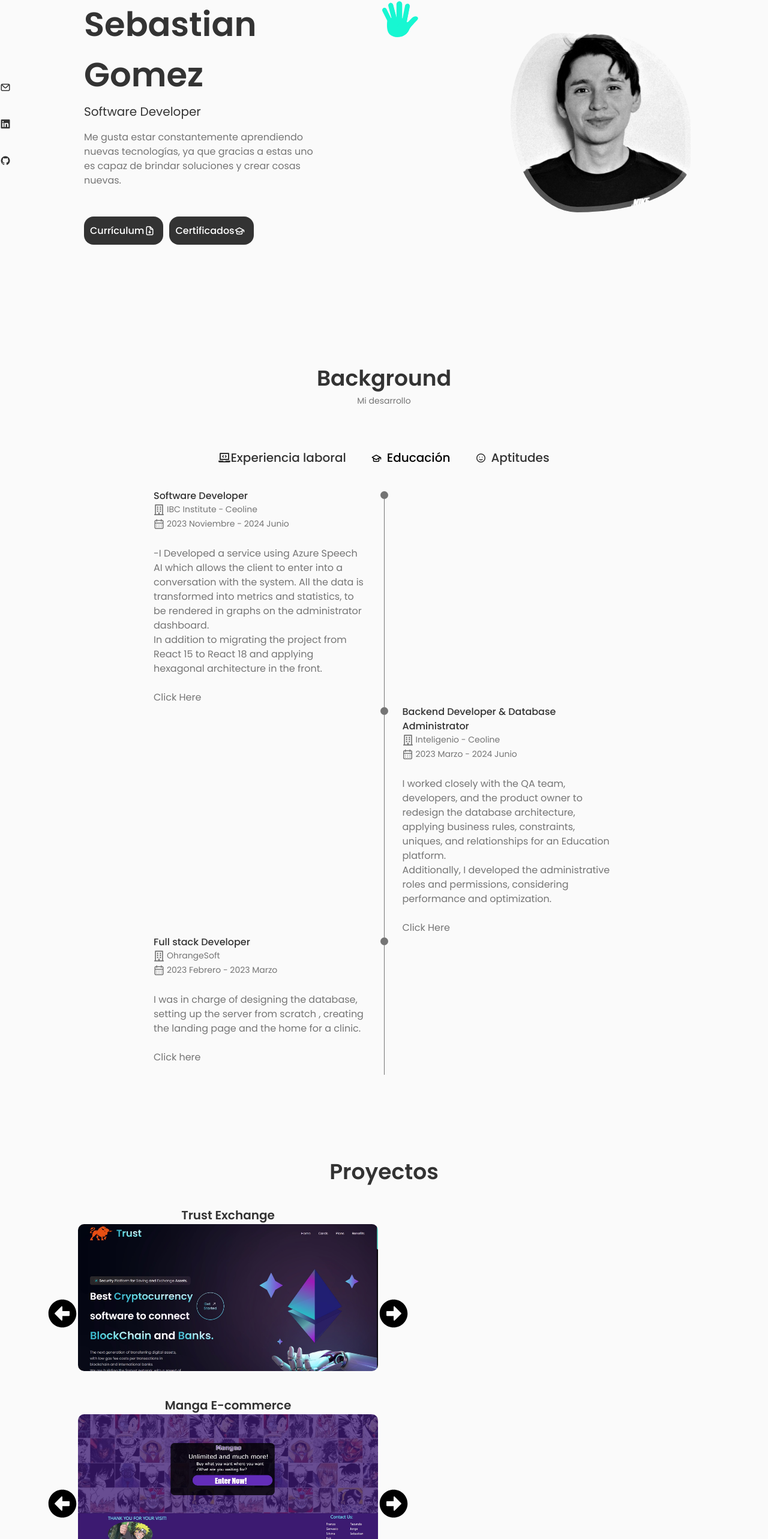
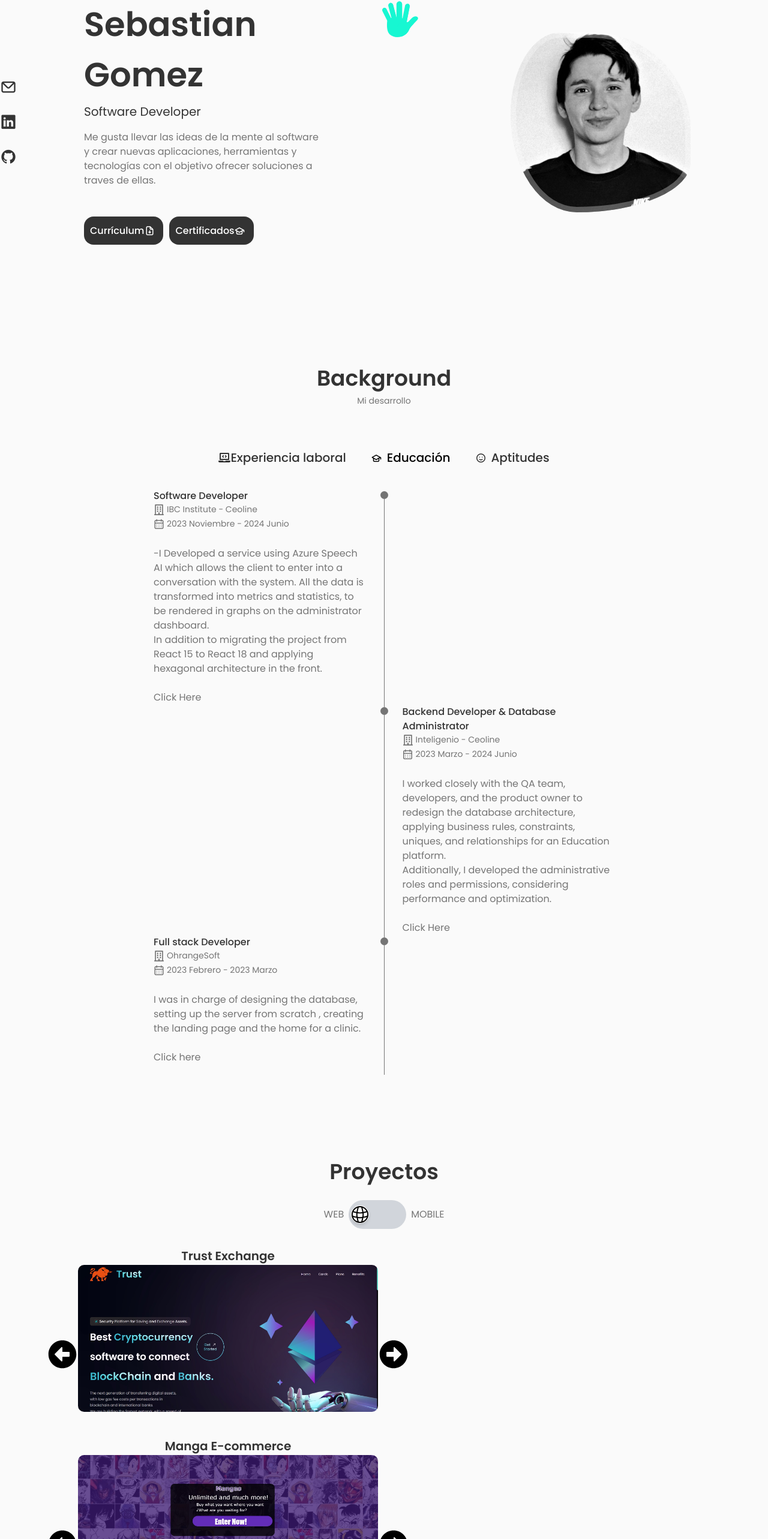
Before and after one commit to sebastiangs23/Portfolio, a React (Vite) app in the folder front/portfolio/: page / in a window 1280 px wide. Shown: the part 200-2766 px from the top of the page at 60% size. Built offline with nearby package versions, Linux system fonts and the light colour scheme.

Commit message:
feat(Feature): :sparkles: Radio button on projects, in a future could be web o mobile

```diff
--- a/front/portfolio/src/App.jsx
+++ b/front/portfolio/src/App.jsx
@@ -9,7 +9,7 @@ import "./App.css";
 function App() {
 
   return (
-    <>
+    <div>
       <Header />
 
       <main className="main" >
@@ -19,7 +19,7 @@ function App() {
         <Tecnologies/>
       </main>
 
-    </>
+    </div>
   )
 }
 
--- a/front/portfolio/src/assets/imagenesproyectos/imagenes.js
+++ b/front/portfolio/src/assets/imagenesproyectos/imagenes.js
@@ -49,9 +49,6 @@ export const SliderManga = [
         image: manga1
     },
     {
-        image: manga2
-    },
-    {
         image: manga3
     },
     {
--- a/front/portfolio/src/components/Desarrollo/Desarrollo.css
+++ b/front/portfolio/src/components/Desarrollo/Desarrollo.css
@@ -22,7 +22,7 @@
 }
 
 .qualification__button:hover {
-  background-color: aqua;
+  background-color: rgba(74, 253, 253, 0.899);
   border-radius: 10px;
 }
 
--- a/front/portfolio/src/components/Desarrollo/Desarrollo.jsx
+++ b/front/portfolio/src/components/Desarrollo/Desarrollo.jsx
@@ -293,13 +293,15 @@ function Education() {
                   Personal
                 </h3>
                 <ul>
-                  <li>Organizado</li>
+                  <li>Motivación personal</li>
+                  <li>Autodidacta</li>
+                  <li>Ética profesional</li>
+                  <li>Empatia y solidaridad</li>
                   <li>Responsable</li>
                   <li>Resiliencia</li>
-                  <li>Autodidacta</li>
-                  <li>Creativo</li>
-                  <li>Comprensivo</li>
-                  <li>Anlisis de Problemas</li>
+                  <li>Análisis de Problemas</li>
+                  <li>Aprendizaje continuo</li>
+
                 </ul>
               </div>
 
@@ -323,13 +325,14 @@ function Education() {
                   Equipo
                 </h3>
                 <ul className="pl-5">
-                  <li>Empatía</li>
-                  <li>Cooperativo</li>
-                  <li>GitFlow</li>
-                  <li>Metodología Scrum</li>
-                  <li>Resolución de Problemas</li>
+                  <li>Team Work Scrum</li>
+                  <li>Metodologías ágiles</li>
+                  <li>Proponer ídeas</li>
+                  <li>Gestión de tiempo</li>
+                  <li>Comunicación efectiva</li>
                   <li>Escucha Activa</li>
-                  <li>Flexibilidad</li>
+                  <li>Capacitar</li>
+                  <li>Adaptabilidad y flexibilidad</li>
                 </ul>
               </div>
             </div>
--- a/front/portfolio/src/components/Header/Header.css
+++ b/front/portfolio/src/components/Header/Header.css
@@ -8,6 +8,6 @@
 }
 
 .secciones:hover{
-    background-color: aqua;
+    background-color: rgba(74, 253, 253, 0.899);
     border-radius: 5px;
 }
--- a/front/portfolio/src/components/Header/Header.jsx
+++ b/front/portfolio/src/components/Header/Header.jsx
@@ -1,18 +1,11 @@
 import React from "react";
 import "./Header.css";
-
-import { AiFillHome, AiFillMessage } from "react-icons/ai";
-import { BsFillPersonFill } from "react-icons/bs";
-import { FaRocket, FaGraduationCap } from "react-icons/fa";
 import { navLinks } from "../constants";
 import { useState } from "react";
-import menu from "../../assets/menu.svg";
-import close from "../../assets/close.svg";
 import english from "../../assets/languages/united-states.svg";
 import spanish from "../../assets/languages/spain.svg";
 
 function Header() {
-  const [toggle, setToggle] = useState(false);
   const [language, setLanguage] = useState('spanish');
 
   const toggleLanguageButton = () => {
@@ -28,7 +21,7 @@ function Header() {
                        text-[42px]  ss:leading-[100px] ml-5 "
       >
         <span className="text-gradient">
-          SG <br className="sm:block hidden" />
+          SGS <br className="sm:block hidden" />
         </span>
       </h1>
 
@@ -45,20 +38,6 @@ function Header() {
           </li>
         ))}
       </ul>
-
-      {/* <div class="border border-gray-500 rounded-lg p-4">
-        <div class="flex">
-          <span class="">Spanish</span>
-          <img src={spanish} class="w-[30px] h-[30px] " />
-        </div>
-
-        <div class="flex">
-          <span class="">English</span>
-          <img src={english} class="w-[30px] h-[30px] " />
-        </div>
-      </div> */}
-
-
 
       <span className={`transition-opacity duration-200 ease-in-out opacity-100 mr-2`}>
         SP
--- a/front/portfolio/src/components/Home/Home.css
+++ b/front/portfolio/src/components/Home/Home.css
@@ -12,12 +12,21 @@
 }
 
 .home__social-icon{
-    font-size: 30px;
+    display: flex;
+    align-items: center;
+    justify-content: center;
+    min-width: 30px;
     color: var(--title-color);
 }
 
+
+.uil-social-icons{
+    font-size: 28px;
+    padding-right: 4px;
+}
+
 .home__social-icon:hover{
-    background-color: aqua;
+    background-color: rgba(74, 253, 253, 0.899);
     border-radius: 5px;
 }
 
--- a/front/portfolio/src/components/Proyectos/Proyectos.jsx
+++ b/front/portfolio/src/components/Proyectos/Proyectos.jsx
@@ -1,47 +1,87 @@
-import React from 'react'
-import { ImageSlider } from './ImageSlider';
-import { SliderData, SliderManga, SliderPi, SliderBlender } from '../../assets/imagenesproyectos/imagenes';
+import React, { useState } from "react";
+import { ImageSlider } from "./ImageSlider";
+import {
+  SliderData,
+  SliderManga,
+  SliderPi,
+  SliderBlender,
+} from "../../assets/imagenesproyectos/imagenes";
+import phone from "../../assets/projects/phone.svg";
+import web from "../../assets/projects/web.svg";
 import "./slider.css";
 
 function Proyectos() {
-    return (
-        <section className='section__projects' id='projectos'>
-            <h2 className='section__title' >Proyectos</h2>
+  const [type, setType] = useState("web");
 
-            <div className='contenedor-proyectos'>
-                <div className='contenedor-individual'>
-                    <div className='subtitle__project'> <h3>Trust Exchange</h3> </div>
-                    <div className='contenedor-cadauno'>
-                        <ImageSlider slides={SliderData} />
-                    </div>
-                </div>
+  const toggleTypeButton = () => {
+    setType((prevType) => (prevType === "web" ? "phone" : "web"));
+  };
 
-                <div className='contenedor-individual'>
-                    <div className='subtitle__project'> <h3>Manga E-commerce</h3> </div>
-                    <div className='contenedor-cadauno'>
-                        <ImageSlider slides={SliderManga} />
-                    </div>
-                </div>
+  return (
+    <section className="section__projects" id="projectos">
+      <h2 className="section__title">Proyectos</h2>
 
-                <div className='contenedor-individual'>
-                    <div className='subtitle__project'> <h3>Proyecto Individual (Henry)</h3> </div>
-                    <div className='contenedor-cadauno'>
-                        <ImageSlider slides={SliderPi} />
-                    </div>
-                </div>
+      {/* RADIO BUTTOM */}
+      <div className="flex justify-center items-center mt-5 ">
+        <span
+          className={`transition-opacity duration-200 ease-in-out opacity-100 mr-2`}
+        >
+          WEB
+        </span>
 
+        <div
+          className="flex items-center cursor-pointer"
+          onClick={toggleTypeButton}
+        >
+          <div
+            className={`relative w-24 h-12 flex items-center bg-gray-300 rounded-full p-1 transition-all duration-300 ease-in-out ${
+              type === "phone" ? "justify-end" : "justify-start"
+            }`}
+          >
+            <img
+              src={type === "web" ? web : phone}
+              className="w-[30px] h-[30px] rounded-full bg-white shadow-md"
+              alt={type}
+            />
+          </div>
+        </div>
 
-                <div className='contenedor-individual'>
-                    <div className='subtitle__project'> <h3>Blender Desktop</h3> </div>
-                    <div className='contenedor-cadauno'>
-                        <ImageSlider slides={SliderBlender} />
-                    </div>
-                </div>
+        <span
+          className={`transition-opacity duration-200 ease-in-out opacity-100 ml-2`}
+        >
+          MOBILE
+        </span>
+      </div>
 
+      {type == "web" ? (
+        <div className="contenedor-proyectos">
+          <div className="contenedor-individual">
+            <div className="subtitle__project">
+              {" "}
+              <h3>Trust Exchange</h3>{" "}
             </div>
+            <div className="contenedor-cadauno">
+              <ImageSlider slides={SliderData} />
+            </div>
+          </div>
 
-        </section>
-    )
+          <div className="contenedor-individual">
+            <div className="subtitle__project">
+              {" "}
+              <h3>Manga E-commerce</h3>{" "}
+            </div>
+            <div className="contenedor-cadauno">
+              <ImageSlider slides={SliderManga} />
+            </div>
+          </div>
+        </div>
+      ) : (
+        <div className="contenedor-proyectos">
+          <h2>ACA IRAN LOS MOBILES XD</h2>
+        </div>
+      )}
+    </section>
+  );
 }
 
-export default Proyectos
+export default Proyectos;
--- a/front/portfolio/src/components/Social/Data.jsx
+++ b/front/portfolio/src/components/Social/Data.jsx
@@ -1,9 +1,10 @@
-import React from 'react'
+import React from "react";
 
 function Data() {
   return (
-        <div className='home__data' >
-            <h1 className="flex home__title">Sebastian Gomez
+    <div className="home__data">
+      <h1 className="flex home__title">
+        Sebastian Gomez
         <svg
           width="65"
           height="65"
@@ -56,19 +57,31 @@ function Data() {
       </h1>
 
       <h3 className="home__subtitle">Software Developer</h3>
-            <p className="home__description">Me gusta estar constantemente aprendiendo nuevas tecnologías, ya que gracias a estas uno es capaz de brindar soluciones y crear cosas nuevas.  </p>
+      <p className="home__description">
+        Me gusta llevar las ideas de la mente al software y crear nuevas
+        aplicaciones, herramientas y tecnologías con el objetivo ofrecer soluciones a traves de
+        ellas.
+      </p>
 
-            <a href="https://drive.google.com/file/d/1zTZ1h8ziIaQ-Mm-_t9l4EGPOimGNnvDA/view" className='button button--flex' target="_black" >
+      <a
+        href="https://drive.google.com/file/d/1zTZ1h8ziIaQ-Mm-_t9l4EGPOimGNnvDA/view"
+        className="button button--flex"
+        target="_black"
+      >
         Currículum
         <i class="uil uil-file-download"></i>
       </a>
 
-            <a href="https://drive.google.com/file/d/1xsxKDW2RfFMTazRfRas4DRdTyf9Cohiw/view" className='button button--flex' target="_blank" >
+      <a
+        href="https://drive.google.com/file/d/1xsxKDW2RfFMTazRfRas4DRdTyf9Cohiw/view"
+        className="button button--flex"
+        target="_blank"
+      >
         Certificados
         <i class="uil uil-graduation-cap"></i>
       </a>
     </div>
-    )
+  );
 }
 
-export default Data
+export default Data;
--- a/front/portfolio/src/components/Social/Social.jsx
+++ b/front/portfolio/src/components/Social/Social.jsx
@@ -5,14 +5,14 @@ function Social() {
     return (
         <div className='home__social' >
             <a href="mailto:sebastiangs2309@gmail.com" className='home__social-icon' target="_blank" >
-                <i class="uil uil-envelope"></i>
+                <i class="uil-social-icons uil-envelope"></i>
             </a>
             <a href="https://www.linkedin.com/in/sebastiangomezsalinas/" className='home__social-icon' target="_blank" >
-                <i class="uil uil-linkedin"></i>
+                <i class="uil-social-icons uil-linkedin"></i>
             </a>
 
             <a href="https://github.com/sebastiangs23" className='home__social-icon' target="_blank" >
-                <i class="uil uil-github"></i>
+                <i class="uil-social-icons uil-github"></i>
             </a>
         </div>
     )
--- a/front/portfolio/src/components/Tecnologies/Tecnologies.jsx
+++ b/front/portfolio/src/components/Tecnologies/Tecnologies.jsx
@@ -136,8 +136,6 @@ function Tecnologies() {
 
             </div>
 
-
-
         </div>
     )
 }
--- a/front/portfolio/src/components/Tecnologies/tecnologies.css
+++ b/front/portfolio/src/components/Tecnologies/tecnologies.css
@@ -83,7 +83,7 @@
     position: absolute;
     width: 140px;
     height: 140px;
-    background: aqua;
+    background-color: rgba(74, 253, 253, 0.899);
     border-radius: 15px;
     z-index: -1;
     animation: 1s clockwise infinite;
```
Also changed, not shown: front/portfolio/src/assets/projects/phone.svg (added), front/portfolio/src/assets/projects/web.svg (added). Lines whose indentation alone changed are shown as unchanged.
